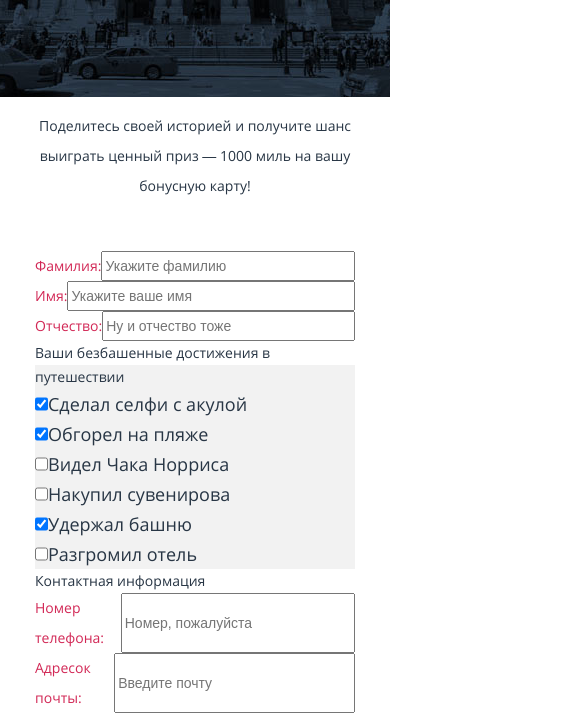
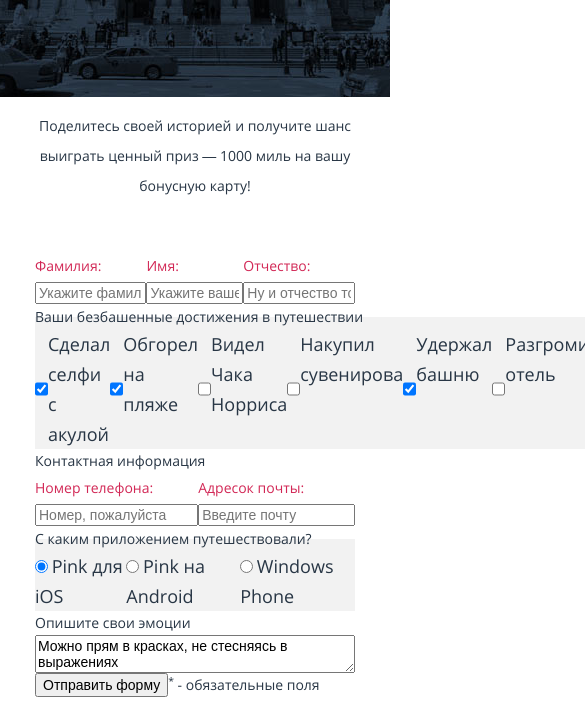
Before and after one commit to kmyagkov/144854-pink, a website: page form.html in a window 390 px wide. Shown: the part 347-1064 px from the top of the page, 585 px wide, since content can reach past the window. Drawn offline with nearby package versions, Linux system fonts and the light colour scheme; files that its build step writes are made by us from their sources.

Commit message:
Адаптивная верстка страницы конкурса

```diff
--- a/form.html
+++ b/form.html
@@ -63,30 +63,18 @@
             <legend class="form__legend">
               Ваши безбашенные достижения в путешествии
             </legend>
-            <div class="form__item">
             <input class="form__checkbox" type="checkbox" name="selfie-shark" id="achievements-shark" checked>
             <label class="form__label form__label--option" for="achievements-shark">Сделал селфи с акулой</label>
-            </div>
-            <div class="form__item">
             <input class="form__checkbox" type="checkbox" name="sunburn" id="achievements-sunburn" checked>
             <label class="form__label form__label--option" for="achievements-sunburn">Обгорел на пляже</label>
-            </div>
-            <div class="form__item">
             <input class="form__checkbox" type="checkbox" name="chuck" id="achievements-chuck">
             <label class="form__label form__label--option" for="achievements-chuck">Видел Чака Норриса</label>
-            </div>
-            <div class="form__item">
             <input class="form__checkbox" type="checkbox" name="buy-gifts" id="achievements-buy-gifts">
             <label class="form__label form__label--option" for="achievements-buy-gifts">Накупил сувенирова</label>
-            </div>
-            <div class="form__item">
             <input class="form__checkbox" type="checkbox" name="tower" id="achievements-tower" checked>
             <label class="form__label form__label--option" for="achievements-tower">Удержал башню</label>
-            </div>
-            <div class="form__item">
             <input class="form__checkbox" type="checkbox" name="destroy-hotel" id="achievements-destroy-hotel">
             <label class="form__label form__label--option" for="achievements-destroy-hotel">Разгромил отель</label>
-            </div>
           </fieldset>
           <fieldset class="form__fieldset form__fieldset--contacts">
             <legend class="form__legend form__legend--contacts">
--- a/sass/global/form.scss
+++ b/sass/global/form.scss
@@ -11,6 +11,8 @@
 }
 
 .form__fieldset {
+  display: flex;
+  flex-direction: row;
   margin: 0;
   padding: 0;
   border: none;
@@ -18,10 +20,6 @@
   &--options {
     background: #f2f2f2;
   }
-}
-
-.form__item {
-  display: flex;
 }
 
 .form__input {
```
Lines whose indentation alone changed are shown as unchanged.
